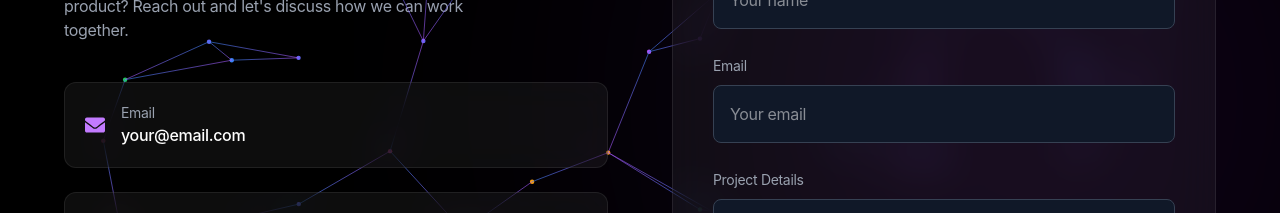
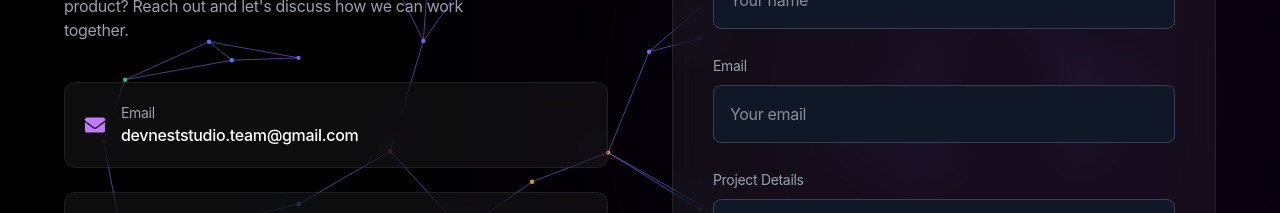
Before and after one commit to Sumitk-19/DevNestStudio, a Next.js app: page / in a window 1280 px wide. Shown: the part 4780-4993 px from the top of the page. Built offline with nearby package versions, Linux system fonts and the light colour scheme.

Commit message:
added hyperlinks

```diff
--- a/src/components/Footer.jsx
+++ b/src/components/Footer.jsx
@@ -137,7 +137,7 @@ export default function Footer() {
               </a>
 
               <a
-                href="https://wa.me/91XXXXXXXXXX"
+                href="https://wa.me/919599661874"
                 target="_blank"
                 className="text-gray-400 hover:text-white transition hover:scale-110"
               >
--- a/src/sections/Contact.jsx
+++ b/src/sections/Contact.jsx
@@ -87,7 +87,7 @@ export default function Contact() {
 
               <div>
                 <p className="text-sm text-gray-400">Email</p>
-                <p className="font-medium">your@email.com</p>
+                <p className="font-medium">devneststudio.team@gmail.com</p>
               </div>
 
             </div>
```
